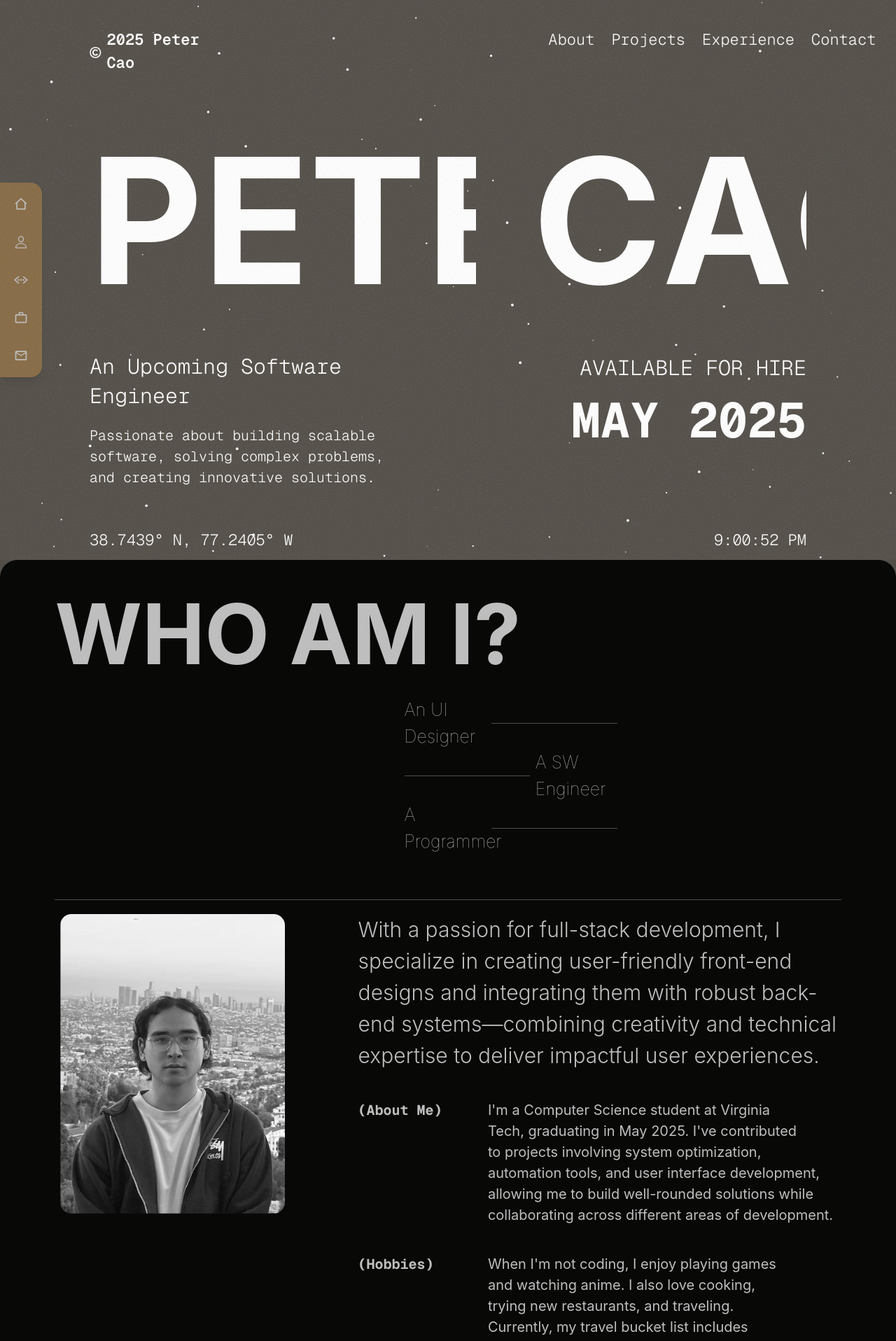
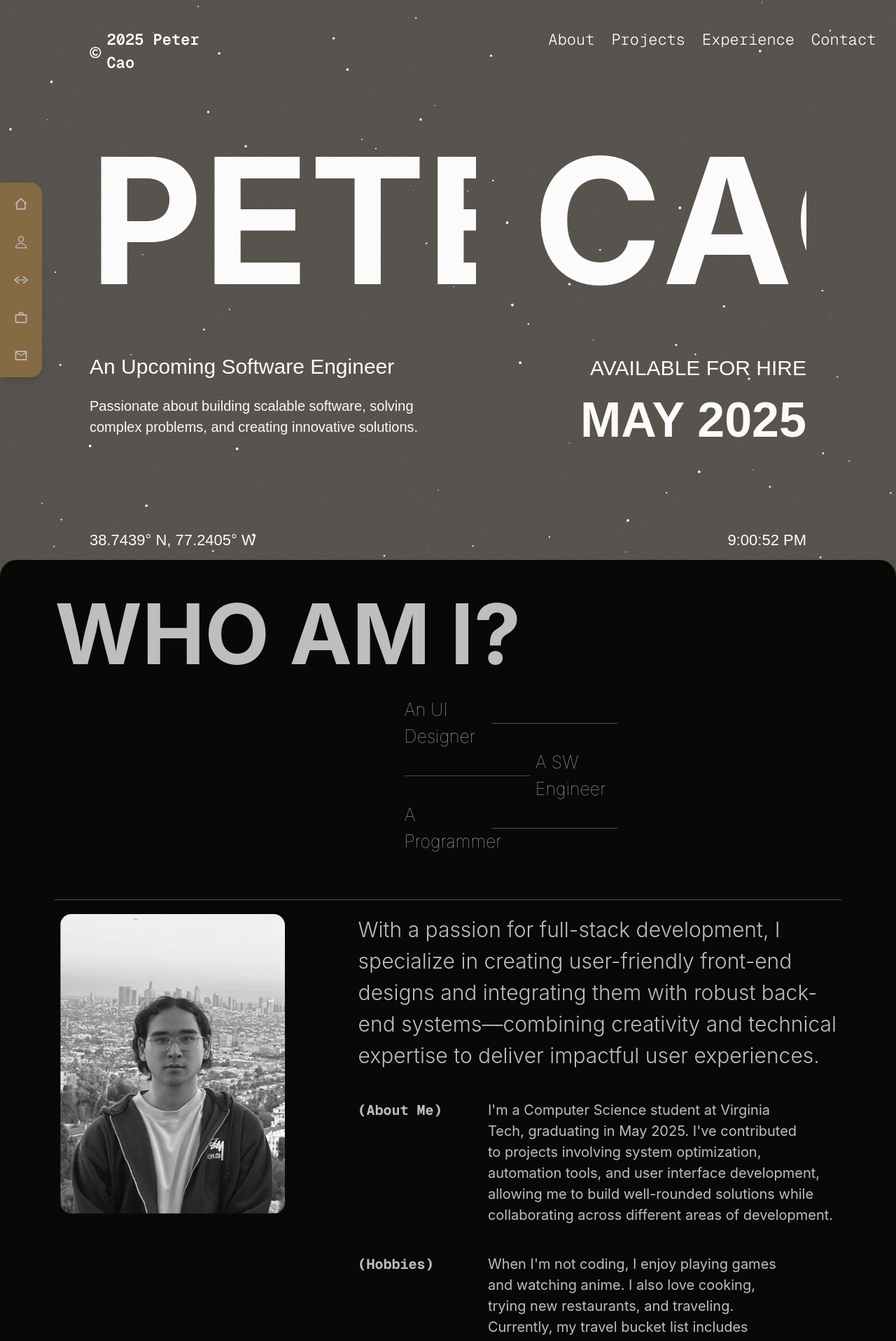
Before and after one commit to tadiday/Website-Portfolio, a Next.js app: page / in a window 1280 px wide. Shown: the top 1916 px of the page at 70% size. Built offline with nearby package versions, Linux system fonts and the light colour scheme.

Commit message:
fix the tailwind configuration issue

```diff
--- a/src/app/globals.css
+++ b/src/app/globals.css
@@ -1,5 +1,6 @@
 @import "tailwindcss";
-
+@config "../../tailwind.config.mjs"; /* or .ts or .mjs depending on your setup */
+@tailwind utilities;
 
 :root {
   --background: #ffffff;
@@ -93,7 +94,7 @@
   left: 0;
   width: 100vw;
   height: 100vh;
-  z-index: 9999; /* Ensures noise is on top */
+  z-index: 50; /* Ensures noise is on top */
   pointer-events: none; /* Ensures elements are clickable */
 }
 
--- a/src/components/About.tsx
+++ b/src/components/About.tsx
@@ -7,8 +7,8 @@
   const sectionTitle = "WHO AM I?";
 
   return (
-    <section id='about' className="min-h-[100svh] sm:h-full max-w-screen rounded-t-[25px] bg-[#080807] p-4 z-30  text-[#bebebe]">
-      <div className="relative z-20 w-full overflow-x-clip">
+    <section id='about' className="min-h-[100svh] sm:h-full max-w-screen rounded-t-3xl bg-[#080807] p-4 z-30  text-[#bebebe] flex flex-col items-center  will-change-transform">
+      <div className="relative w-full overflow-x-visible">
         <div className="flex flex-col w-full" >
           <div className='mx-5 sm:mx-0 grid sm:gap-x-2 grid-cols-4 md:grid md:grid-cols-20 text-home'>
             {/* Section Title*/}
@@ -143,7 +143,7 @@
                     <motion.img
                       className="object-contain w-full border-gray-700 rounded-2xl shadow-md overflow-hidden"
                       src="../assets/me/me2.avif"
-                      alt="Example"
+                      alt="LA Peter"
                       initial={{ clipPath: "inset(0 0 100% 0)" }}  // Initially, hide the image by clipping it from the bottom
                       transition={{ duration: 1.5, ease: "easeOut" }}
                       whileInView={{ clipPath: "inset(0 0 0 0)" }}  // Always animate when in view
@@ -201,6 +201,7 @@
                       </p>
                     </div>
 
+
                   </motion.div>
                 </div>
               </div>
--- a/src/components/Projects.tsx
+++ b/src/components/Projects.tsx
@@ -246,12 +246,12 @@
         </div>
 
         {/* With Motion and Button*/}
-        <div
+        <motion.div
           className="hidden sm:block pr-[5%] pb-[5%] pl-[5%] rounded-t-3xl min-h-screen"
-        // initial={{ opacity: 0 }} // Start with 0 opacity (invisible)
-        // whileInView={{ opacity: 1 }} // Fade to full opacity (visible)
-        // viewport={{ once: true, amount: 0.1 }}
-        // transition={{ duration: 3.5, ease: "easeInOut" }}
+        initial={{ opacity: 0 }} // Start with 0 opacity (invisible)
+        whileInView={{ opacity: 1 }} // Fade to full opacity (visible)
+        viewport={{ once: true, amount: 0.1 }}
+        transition={{ duration: 3.5, ease: "easeInOut" }}
         >
           <div className="w-full pt-16">
             <div className="flex flex-col justify-between gap-y-16 border-t border-[#524D47]">
@@ -360,22 +360,20 @@
                       <div className="flex items-end justify-start h-full mt-auto gap-x-3">
                         <button
                           onClick={handlePrevious}
-                          className="group relative bg-[#524D47] text-[18px] flex px-7 py-1 rounded-full shadow-md cursor-pointer
-                          overflow-hidden transition-transform duration-300 ease-in-out active:scale-90"
+                          className="relative bg-border bg-button text-[18px] flex px-7 py-1 rounded-full shadow-md cursor-pointer
+                          transition-transform duration-[0.35s] ease-in-out before:absolute before:inset-0 before:bg-[#847A6F] before:rounded-full
+                          before:scale-x-0 before:origin-left before:transition-transform before:duration-300 hover:before:scale-x-100 active:scale-90 overflow-hidden"
                         >
-                          <span className="relative z-20">Prev</span>
-                          <span className="absolute inset-0 rounded-full [background-color:#847A6F!important] [transform:scaleX(0)!important] origin-left
-                          transition-transform duration-300 ease-in-out group-hover:[transform:scaleX(1)!important] z-10"></span>
+                          <span className="relative z-10">Prev</span>
                         </button>
 
                         <button
                           onClick={handleNext}
-                          className="group relative bg-[#524D47] text-[18px] flex px-7 py-1 rounded-full shadow-md cursor-pointer
-                          overflow-hidden transition-transform duration-300 ease-in-out active:scale-90"
+                          className="relative bg-border bg-button text-[18px] flex px-7 py-1 rounded-full shadow-md cursor-pointer
+                          transition-transform duration-[0.35s] ease-in-out before:absolute before:inset-0 before:bg-[#847A6F] before:rounded-full
+                          before:scale-x-0 before:origin-right before:transition-transform before:duration-[0.35s] hover:before:scale-x-100 active:scale-90 overflow-hidden"
                         >
-                          <span className="relative z-20">Next</span>
-                          <span className="absolute inset-0 rounded-full [background-color:#847A6F!important] [transform:scaleX(0)!important] origin-right
-                          transition-transform duration-300 ease-in-out group-hover:[transform:scaleX(1)!important] z-10"></span>
+                          <span className="relative z-10">Next</span>
                         </button>
 
                       </div>
@@ -473,9 +471,11 @@
               </div>
             </a>
           </div>
-        </div>
+        </motion.div>
 
-        {/* Mobile Version */}
+
+
+        {/* Mobile Version 2*/}
         <div className="block sm:hidden pr-[5%] pb-[5%] pl-[5%] rounded-t-3xl min-h-screen">
           <div className="w-full pt-16">
             <div className="flex flex-col justify-between gap-y-10 sm:border-t sm:border-[#524D47]">
--- a/tailwind.config.mjs
+++ b/tailwind.config.mjs
@@ -2,7 +2,11 @@
 
 /** @type {import('tailwindcss').Config} */
 const config = {
-  content: ['./src/**/*.{js,jsx,ts,tsx}'],
+  content: [
+    './src/**/*.{js,ts,jsx,tsx}', // includes components and pages
+    './public/index.html',        // in case you have static HTML
+    './src/app/globals.css',      // ensures your global styles are parsed
+  ],
   theme: {
     extend: {
       fontFamily: {
@@ -16,6 +20,7 @@
     },
   },
   plugins: [],
+  important: true,
 };
 
 export default config;
```
